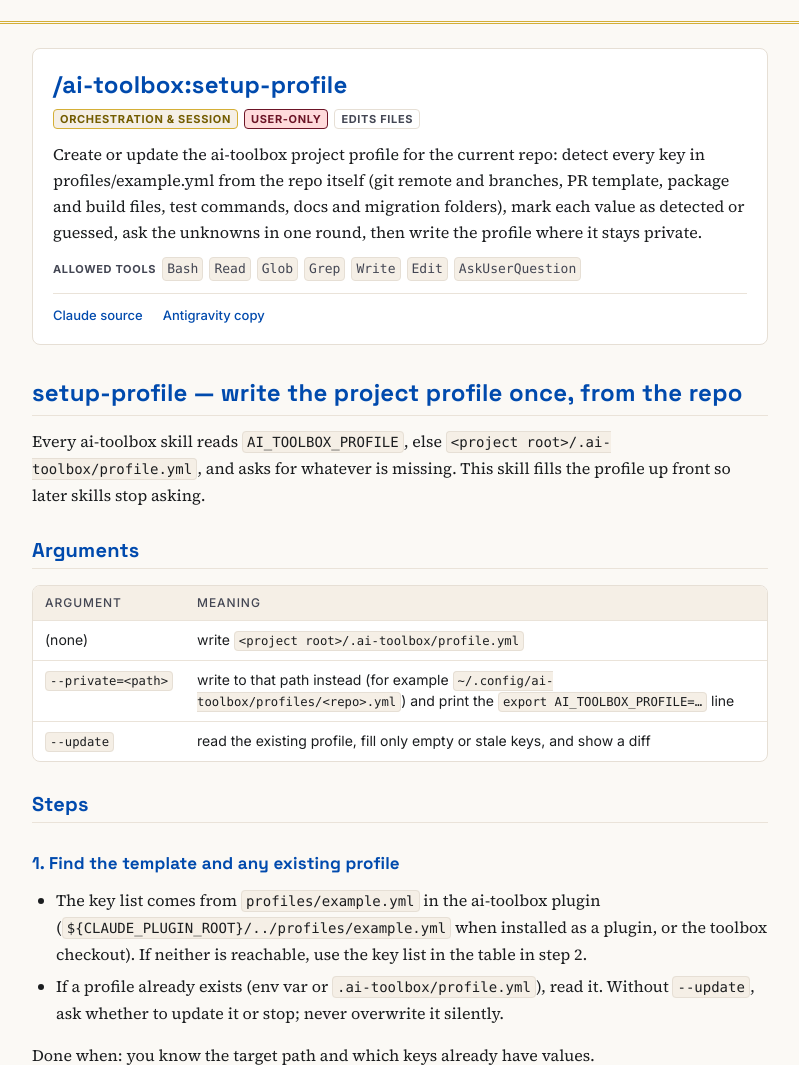
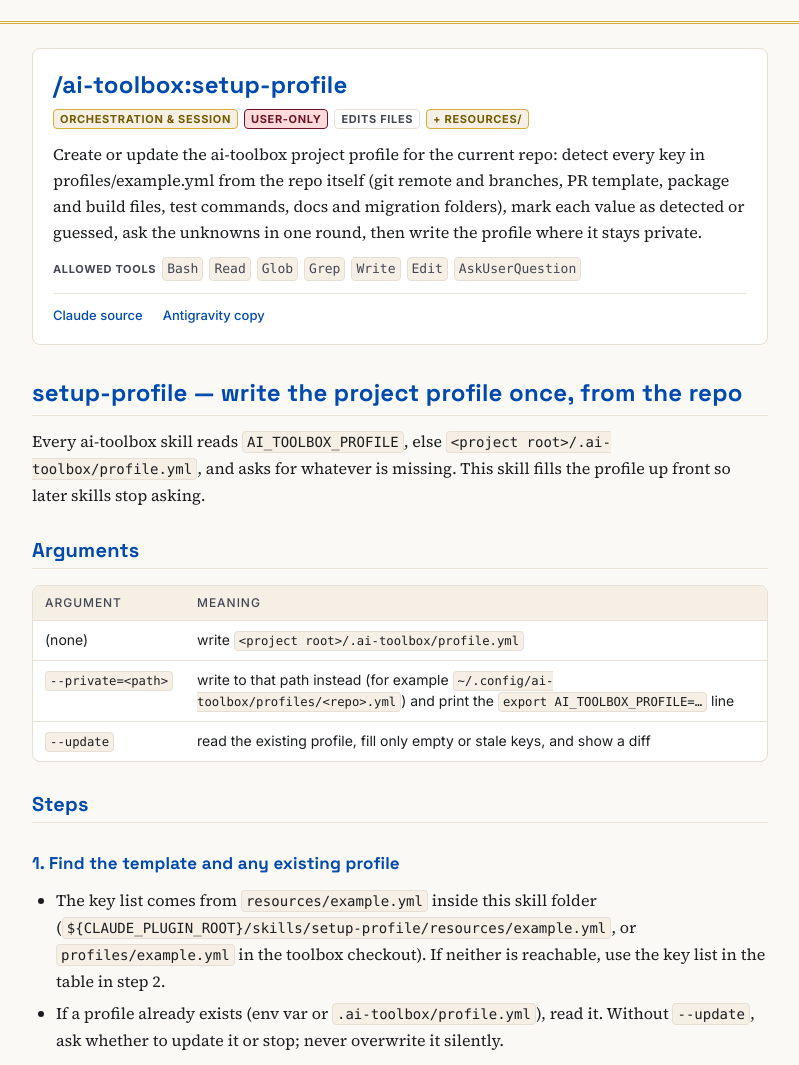
Before and after one commit to James2898/ai-toolbox, a plain HTML site: page docs/skills/setup-profile.html in a window 1280 px wide. Shown: the part 75-1140 px from the top of the page, without its empty margins (240-1039 px from the left). Drawn offline with Linux system fonts and the light colour scheme.

Commit message:
chore(rules,skills): update routing guards, leak-check prompt, and setup-profile resources

```diff
--- a/docs/skills/setup-profile.html
+++ b/docs/skills/setup-profile.html
@@ -247,7 +247,7 @@ footer { border-top: 3px double var(--gold); padding: 1.25rem 0 2.5rem; font: 40
   <article class="meta-card">
   <div class="meta-head">
     <h1 class="meta-title">/ai-toolbox:setup-profile</h1>
-    <div class="badges"><span class="badge gold">Orchestration &amp; session</span><span class="badge user">User-only</span><span class="badge">Edits files</span></div>
+    <div class="badges"><span class="badge gold">Orchestration &amp; session</span><span class="badge user">User-only</span><span class="badge">Edits files</span><span class="badge gold">+ resources/</span></div>
   </div>
   <p class="meta-desc">Create or update the ai-toolbox project profile for the current repo: detect every key in profiles/example.yml from the repo itself (git remote and branches, PR template, package and build files, test commands, docs and migration folders), mark each value as detected or guessed, ask the unknowns in one round, then write the profile where it stays private.</p>
   <div class="meta-tools"><span class="meta-label">Allowed tools</span> <code>Bash</code> <code>Read</code> <code>Glob</code> <code>Grep</code> <code>Write</code> <code>Edit</code> <code>AskUserQuestion</code></div>
@@ -263,7 +263,7 @@ footer { border-top: 3px double var(--gold); padding: 1.25rem 0 2.5rem; font: 40
 <div class="table-scroll"><table><thead><tr><th>Argument</th><th>Meaning</th></tr></thead><tbody><tr><td>(none)</td><td>write <code>&lt;project root&gt;/.ai-toolbox/profile.yml</code></td></tr><tr><td><code>--private=&lt;path&gt;</code></td><td>write to that path instead (for example <code>~/.config/ai-toolbox/profiles/&lt;repo&gt;.yml</code>) and print the <code>export AI_TOOLBOX_PROFILE=…</code> line</td></tr><tr><td><code>--update</code></td><td>read the existing profile, fill only empty or stale keys, and show a diff</td></tr></tbody></table></div>
 <h2>Steps</h2>
 <h3>1. Find the template and any existing profile</h3>
-<ul><li>The key list comes from <code>profiles/example.yml</code> in the ai-toolbox plugin (<code>${CLAUDE_PLUGIN_ROOT}/../profiles/example.yml</code> when installed as a plugin, or the toolbox checkout). If neither is reachable, use the key list in the table in step 2.</li><li>If a profile already exists (env var or <code>.ai-toolbox/profile.yml</code>), read it. Without <code>--update</code>, ask whether to update it or stop; never overwrite it silently.</li></ul>
+<ul><li>The key list comes from <code>resources/example.yml</code> inside this skill folder (<code>${CLAUDE_PLUGIN_ROOT}/skills/setup-profile/resources/example.yml</code>, or <code>profiles/example.yml</code> in the toolbox checkout). If neither is reachable, use the key list in the table in step 2.</li><li>If a profile already exists (env var or <code>.ai-toolbox/profile.yml</code>), read it. Without <code>--update</code>, ask whether to update it or stop; never overwrite it silently.</li></ul>
 <p>Done when: you know the target path and which keys already have values.</p>
 <h3>2. Detect each key from the repo</h3>
 <p>Read the evidence, not memory. Record for every key: value, source (<code>file:line</code> or command), and confidence: <strong>detected</strong> (read directly), <strong>guessed</strong> (inferred from a pattern), or <strong>unknown</strong>.</p>
```
Also changed, not shown: docs/index.html (+3 -1 lines), docs/skills/leak-check.html (+3 -1 lines), 8 other files.
